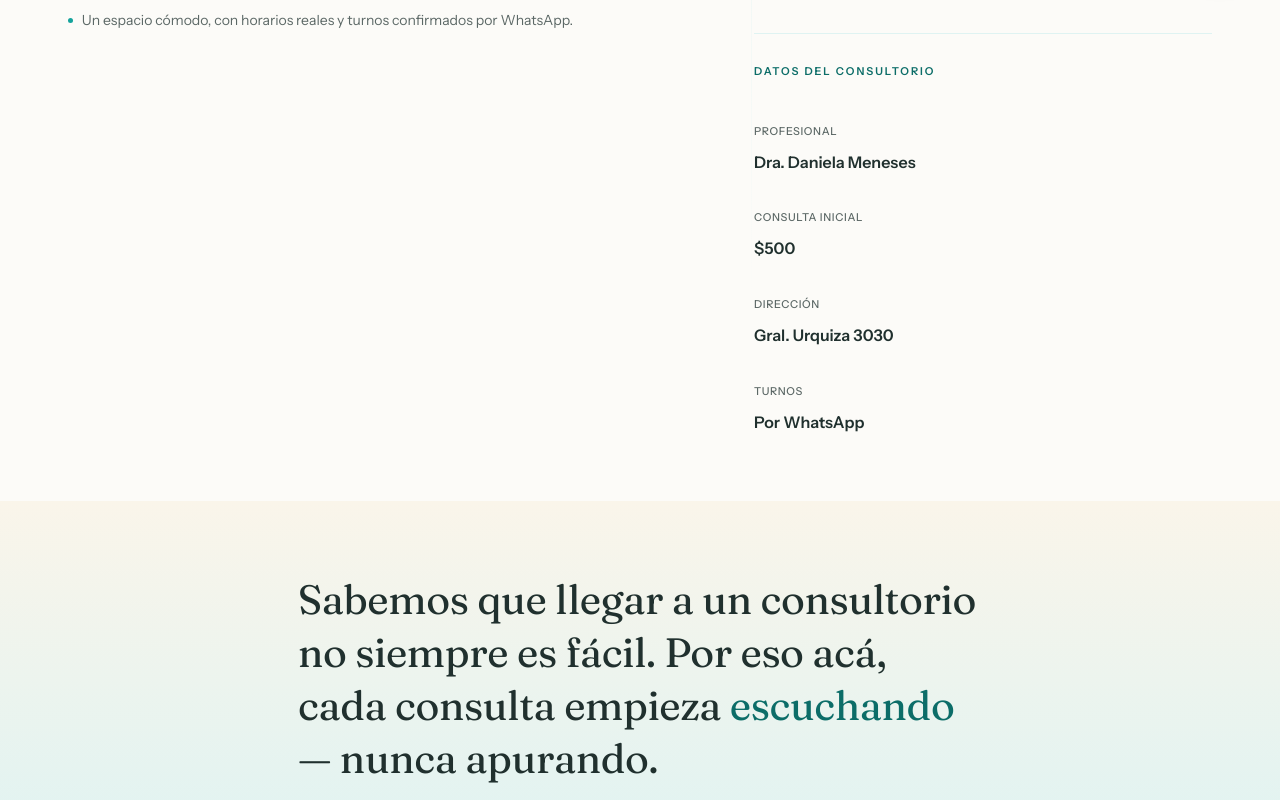
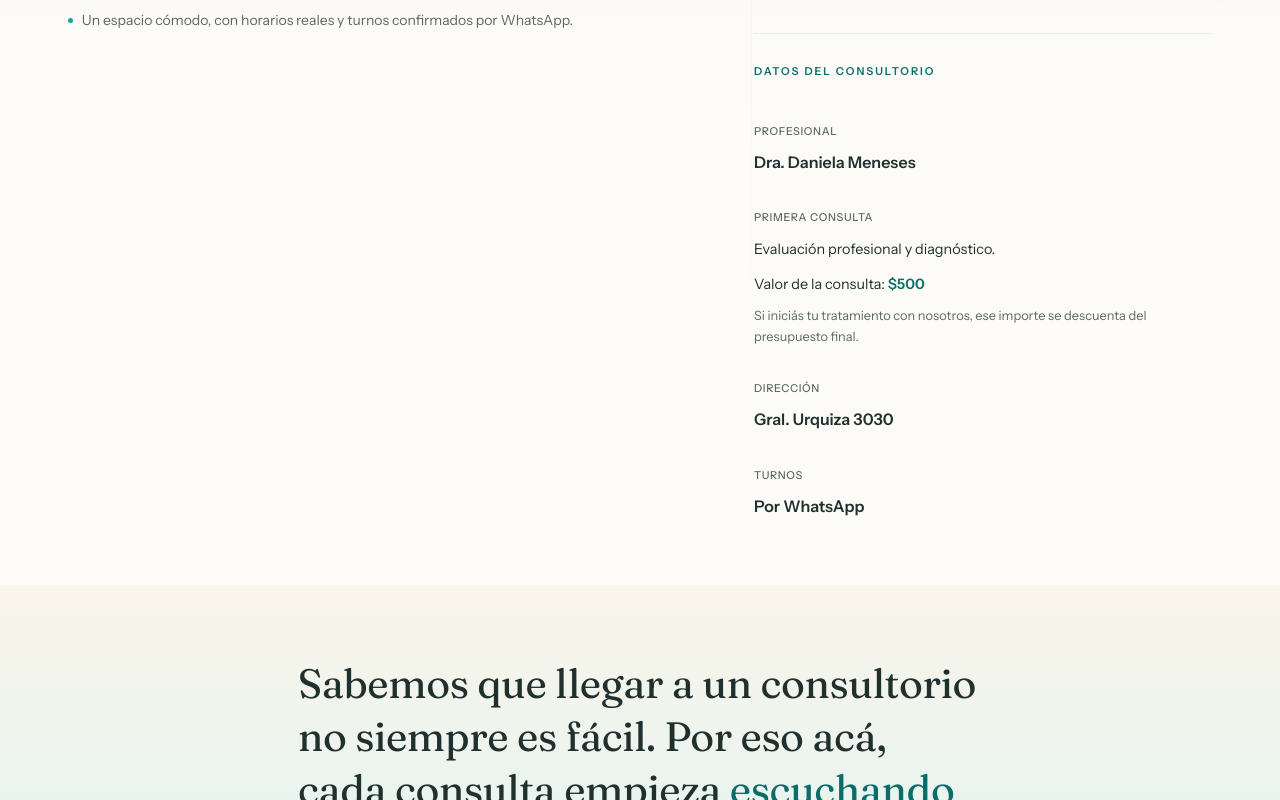
Before and after one commit to martincorajoria44-netizen/consultorio-odontologico-daniela, a plain HTML site: page index.html in a window 1280 px wide. Shown: the part 805-1605 px from the top of the page. Drawn offline with Linux system fonts and the light colour scheme.

Commit message:
Ampliar Primera consulta en Datos del consultorio

```diff
--- a/index.html
+++ b/index.html
@@ -127,6 +127,11 @@ nav.solid{background:rgba(252,251,248,.92);backdrop-filter:blur(12px);box-shadow
 .hero-card-row:last-child{margin-bottom:0}
 .hero-card-row span:first-child{font-size:.68rem;font-weight:500;letter-spacing:.06em;text-transform:uppercase;color:var(--gray)}
 .hero-card-row span:last-child{font-size:1rem;font-weight:600;color:var(--ink)}
+.hero-card-consulta{gap:.55rem}
+.hero-card-consulta-desc{font-size:.9rem;font-weight:400!important;text-transform:none!important;letter-spacing:0!important;color:var(--ink)!important}
+.hero-card-consulta-price{font-size:.9rem;font-weight:400!important;text-transform:none!important;letter-spacing:0!important;color:var(--ink)!important}
+.hero-card-consulta-price strong{font-weight:600;color:var(--teal-deep)}
+.hero-card-consulta-note{font-size:.8rem!important;font-weight:400!important;text-transform:none!important;letter-spacing:0!important;color:var(--gray)!important;line-height:1.6}
 
 /* BOTONES editoriales — semibold, mayúsculas, tracking sutil */
 .btn-solid{position:relative;overflow:hidden;background:var(--teal);color:var(--white);padding:1rem 2.4rem;border-radius:var(--radius-sm);text-decoration:none;font-size:.8rem;font-weight:600;letter-spacing:var(--tr-button);text-transform:uppercase;display:inline-block;transition:letter-spacing .22s ease,background .22s ease,box-shadow .22s ease,transform .22s ease}
@@ -369,7 +374,12 @@ footer{background:linear-gradient(180deg,var(--wash-2) 0%,var(--cream) 100%);pad
       <div class="hero-card reveal">
         <div class="hero-card-label">Datos del consultorio</div>
         <div class="hero-card-row"><span>Profesional</span><span>Dra. Daniela Meneses</span></div>
-        <div class="hero-card-row"><span>Consulta inicial</span><span>$500</span></div>
+        <div class="hero-card-row hero-card-consulta">
+          <span>Primera consulta</span>
+          <span class="hero-card-consulta-desc">Evaluación profesional y diagnóstico.</span>
+          <span class="hero-card-consulta-price">Valor de la consulta: <strong>$500</strong></span>
+          <span class="hero-card-consulta-note">Si iniciás tu tratamiento con nosotros, ese importe se descuenta del presupuesto final.</span>
+        </div>
         <div class="hero-card-row"><span>Dirección</span><span>Gral. Urquiza 3030</span></div>
         <div class="hero-card-row"><span>Turnos</span><span>Por WhatsApp</span></div>
       </div>
```
